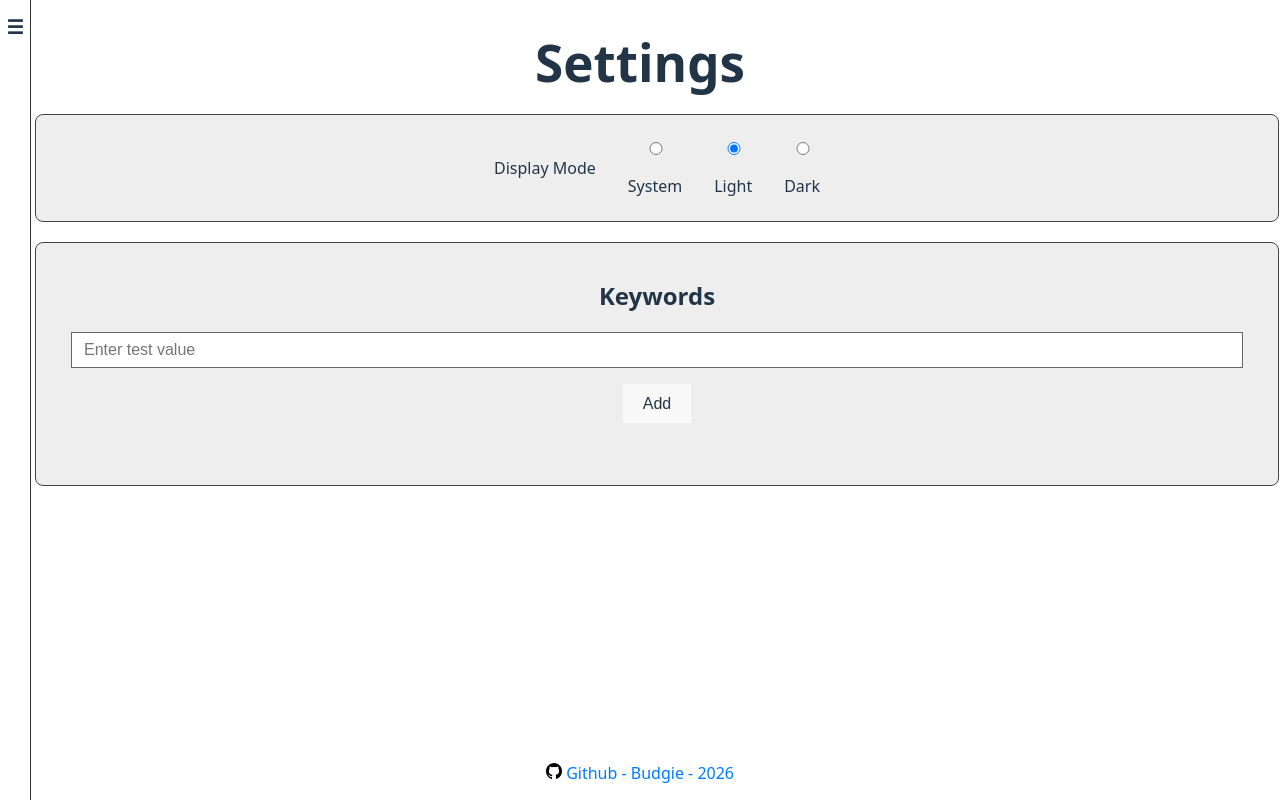
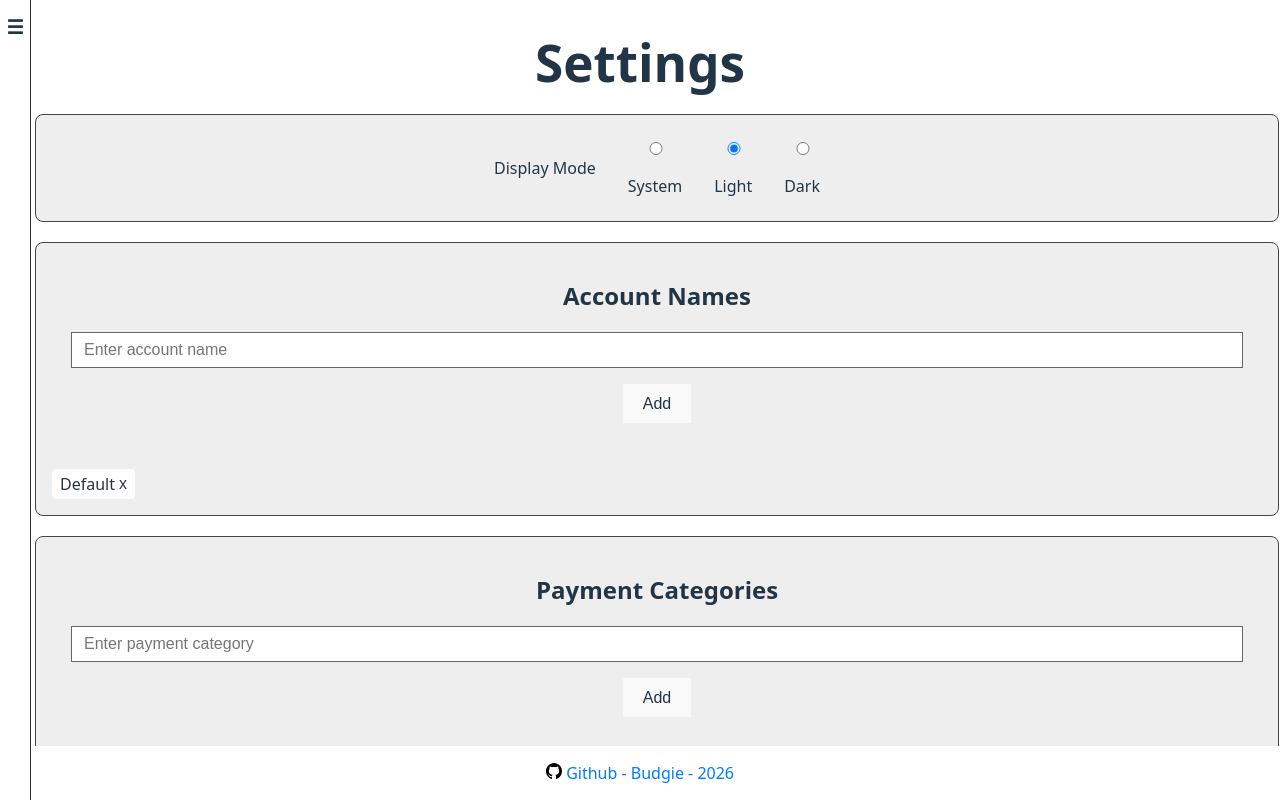
Before and after one commit to Eunoseer/Budgie, a React (Vite) app: page /settings in a window 1280 px wide. Built offline with nearby package versions, Linux system fonts and the light colour scheme.

Commit message:
added initialisation of keywords and error handling for malformed localstorage JSON

```diff
--- /dev/null
+++ b/src/App.ts
@@ -0,0 +1,8 @@
+export const initialPaymentCategories = [
+  "Bills",
+  "Savings",
+  "Everyday",
+  "Unallocated",
+];
+
+export const initialAccountNames = ["Default"];
--- a/src/App.tsx
+++ b/src/App.tsx
@@ -5,6 +5,7 @@ import { Sidebar } from "./components/sidebar.tsx";
 import Dashboard from "./pages/dashboard.tsx";
 import { Settings } from "./pages/settings.tsx";
 import "./App.css";
+import { initialAccountNames, initialPaymentCategories } from "./App.ts";
 
 function getPreferredMode(): "light" | "dark" {
   const mediaQuery = window.matchMedia("(prefers-color-scheme: dark)");
@@ -20,6 +21,22 @@ function App() {
 
   useEffect(() => {
     const mediaQuery = window.matchMedia("(prefers-color-scheme: dark)");
+    let isInitialised = false;
+    try {
+      const storedInit = localStorage.getItem("initialised");
+      isInitialised = storedInit && JSON.parse(storedInit);
+    } catch (error) {
+      console.error("Initialisation Error:-", error);
+    }
+
+    if (!isInitialised) {
+      localStorage.setItem("accountName", JSON.stringify(initialAccountNames));
+      localStorage.setItem(
+        "paymentCategory",
+        JSON.stringify(initialPaymentCategories),
+      );
+      localStorage.setItem("initialised", JSON.stringify(true));
+    }
     const handler = (e: MediaQueryListEvent) => {
       const savedMode = localStorage.getItem("localMode");
       const systemPrefersDark = e.matches;
--- a/src/components/keywords.tsx
+++ b/src/components/keywords.tsx
@@ -6,14 +6,30 @@ import type { keywordTypes } from "./keywords";
 export function Keywords({
   type,
   placeholder,
+  initialValues,
 }: {
   type: keywordTypes;
   placeholder?: string;
+  initialValues?: string[];
 }) {
   const [isDuplicate, setIsDuplicate] = useState(false);
   const [keywords, setKeywords] = useState<string[]>(() => {
-    const saved = localStorage.getItem(type);
-    return saved ? JSON.parse(saved) : [];
+    let keywords = [];
+    try {
+      const storedData = localStorage.getItem(type);
+      const isInitialised = JSON.parse(
+        localStorage.getItem("initialised") || "false",
+      );
+
+      if (!isInitialised) {
+        return initialValues;
+      }
+      keywords = storedData ? JSON.parse(storedData) : [];
+    } catch (error) {
+      console.error("Keywords Error:- ", error);
+    }
+
+    return keywords;
   });
 
   useEffect(() => {
--- a/src/pages/settings.tsx
+++ b/src/pages/settings.tsx
@@ -3,6 +3,7 @@ import { z } from "zod";
 import { settingsSchema } from "./settings";
 import type { localModesType } from "./settings";
 import { Keywords } from "../components/keywords.tsx";
+import { initialAccountNames, initialPaymentCategories } from "../App.ts";
 
 export function Settings({
   localMode,
@@ -55,8 +56,21 @@ export function Settings({
       </section>
 
       <section className="card">
-        <h2>Keywords</h2>
-        <Keywords type={"test"} placeholder={"Enter test value"} />
+        <h2>Account Names</h2>
+        <Keywords
+          type={"accountName"}
+          placeholder={"Enter account name"}
+          initialValues={initialAccountNames}
+        />
+      </section>
+
+      <section className="card">
+        <h2>Payment Categories</h2>
+        <Keywords
+          type={"paymentCategory"}
+          placeholder={"Enter payment category"}
+          initialValues={initialPaymentCategories}
+        />
       </section>
     </>
   );
```
